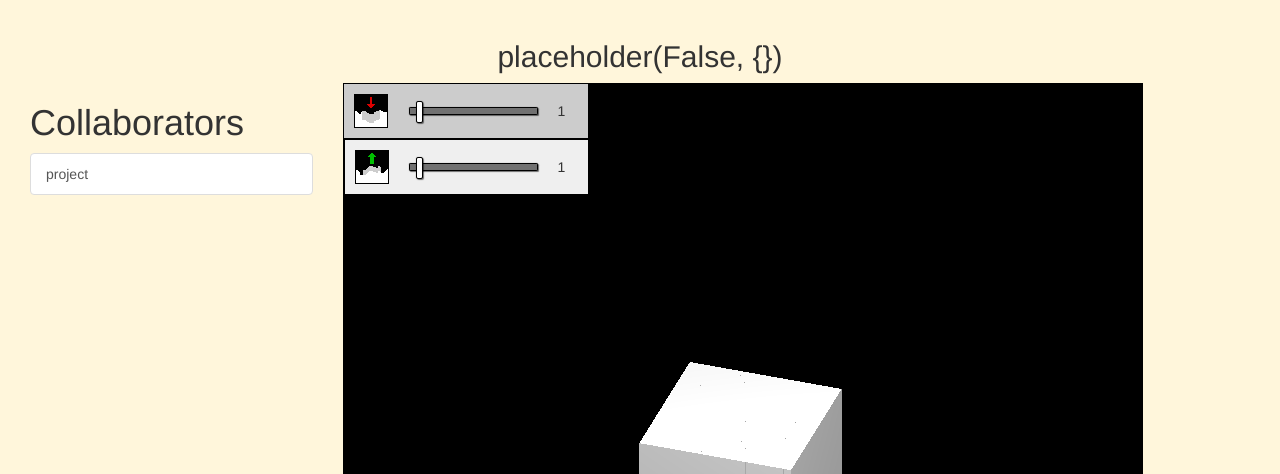
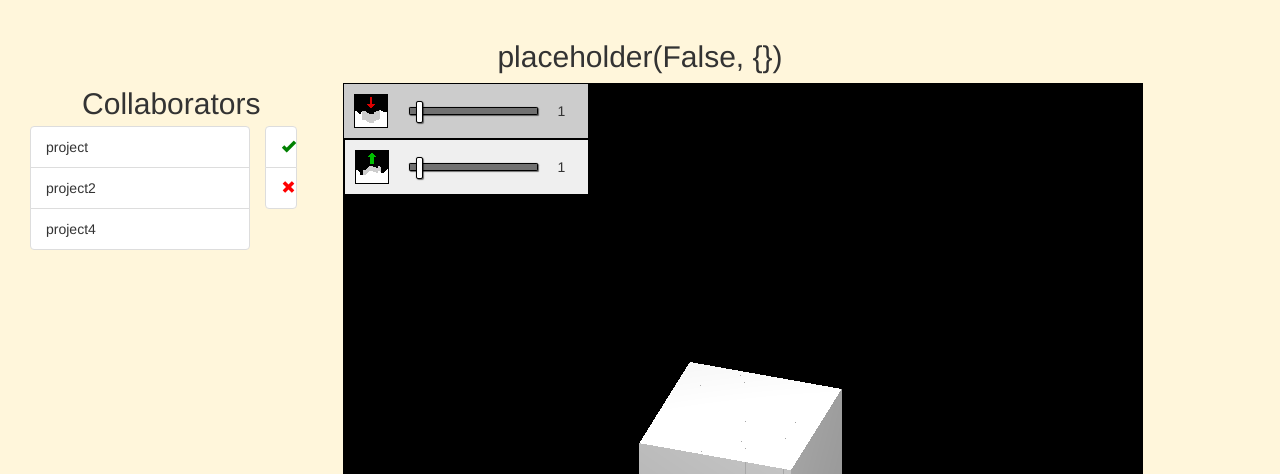
Before and after one commit to MKotlik/CorrectHorseBatteryStaple, a Flask app: page /project/1/ in a window 1280 px wide. Shown: the part 50-524 px from the top of the page. Run offline with Flask 2, Linux system fonts and the light colour scheme; the visitor is signed in with stand-in values (Sample User, id 1); data that the repository does not hold is empty; some libraries are stand-ins or nearby versions.

Commit message:
example table, need to add save button and permission edits

```diff
--- a/app/templates/project.html
+++ b/app/templates/project.html
@@ -24,9 +24,15 @@
   <div class="row">
 
     <div class="col-md-3">
-      <h1>Collaborators</h1>
-      <ul class="list-group">
-	<a href="/project" class="list-group-item">project</a>
+      <div class="text-center" style="font-size:30px;">Collaborators</div>
+      <ul class="list-group col-md-10">
+	<li class="list-group-item">project</li>
+	<li class="list-group-item">project2</li>
+	<li class="list-group-item">project4</li>
+      </ul>
+      <ul class="list-group col-md-2">
+	<li class="list-group-item text-center"><i class="glyphicon glyphicon-ok" style="color:green;"></i></li>
+	<li class="list-group-item text-center"><i class="glyphicon glyphicon-remove" style="color:red;"></i></li>
       </ul>
     </div>
     <div class="sandbox col-md-6">
```
